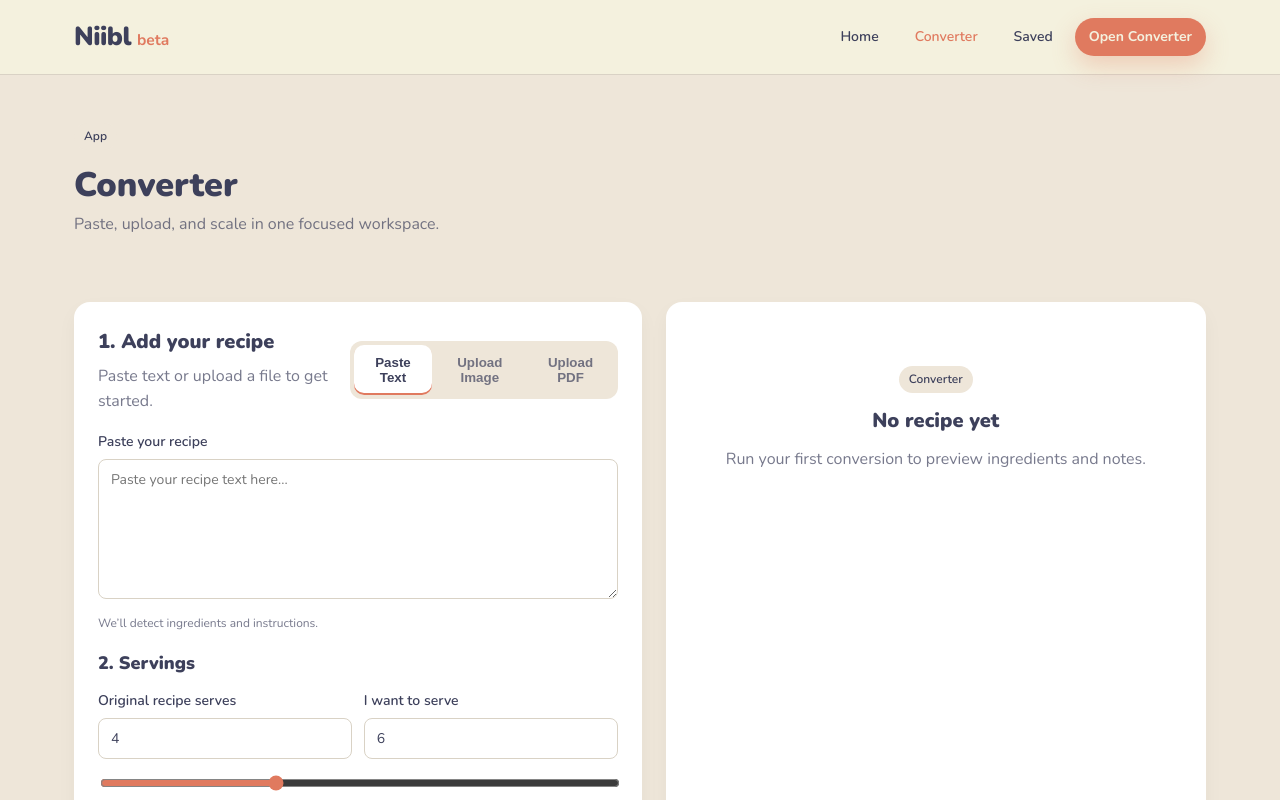
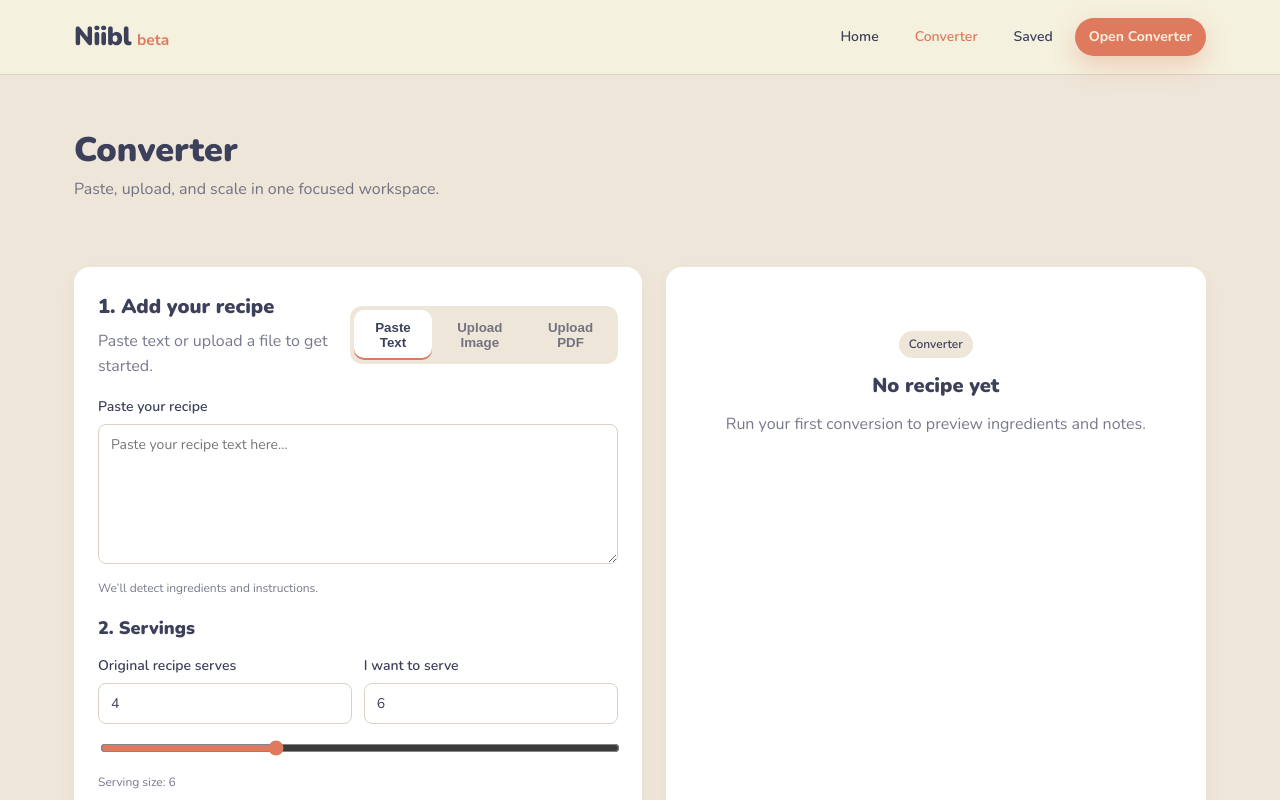
Before and after one commit to andrewliamc/niibl-react, a React (Vite) app: page /app in a window 1280 px wide. Shown: the top 800 px of the page. Built offline with nearby package versions, Linux system fonts and the light colour scheme.

Commit message:
Made a few style changes.

```diff
--- a/src/components/converter/ConverterPage.jsx
+++ b/src/components/converter/ConverterPage.jsx
@@ -118,9 +118,6 @@ export default function ConverterPage() {
       <div className="container" style={{ paddingBottom: 0 }}>
         <div style={{ display: 'flex', justifyContent: 'space-between', alignItems: 'center', marginBottom: 16 }}>
           <div>
-            <p className="badge badge-neutral" style={{ marginBottom: 8 }}>
-              App
-            </p>
             <h2 style={{ fontSize: 34 }}>Converter</h2>
             <p className="muted-text">Paste, upload, and scale in one focused workspace.</p>
           </div>
--- a/src/index.css
+++ b/src/index.css
@@ -60,6 +60,12 @@ p {
 .page {
   background: var(--color-cream);
   min-height: 100vh;
+  display: flex;
+  flex-direction: column;
+}
+
+main {
+  flex: 1;
 }
 
 .container {
```
